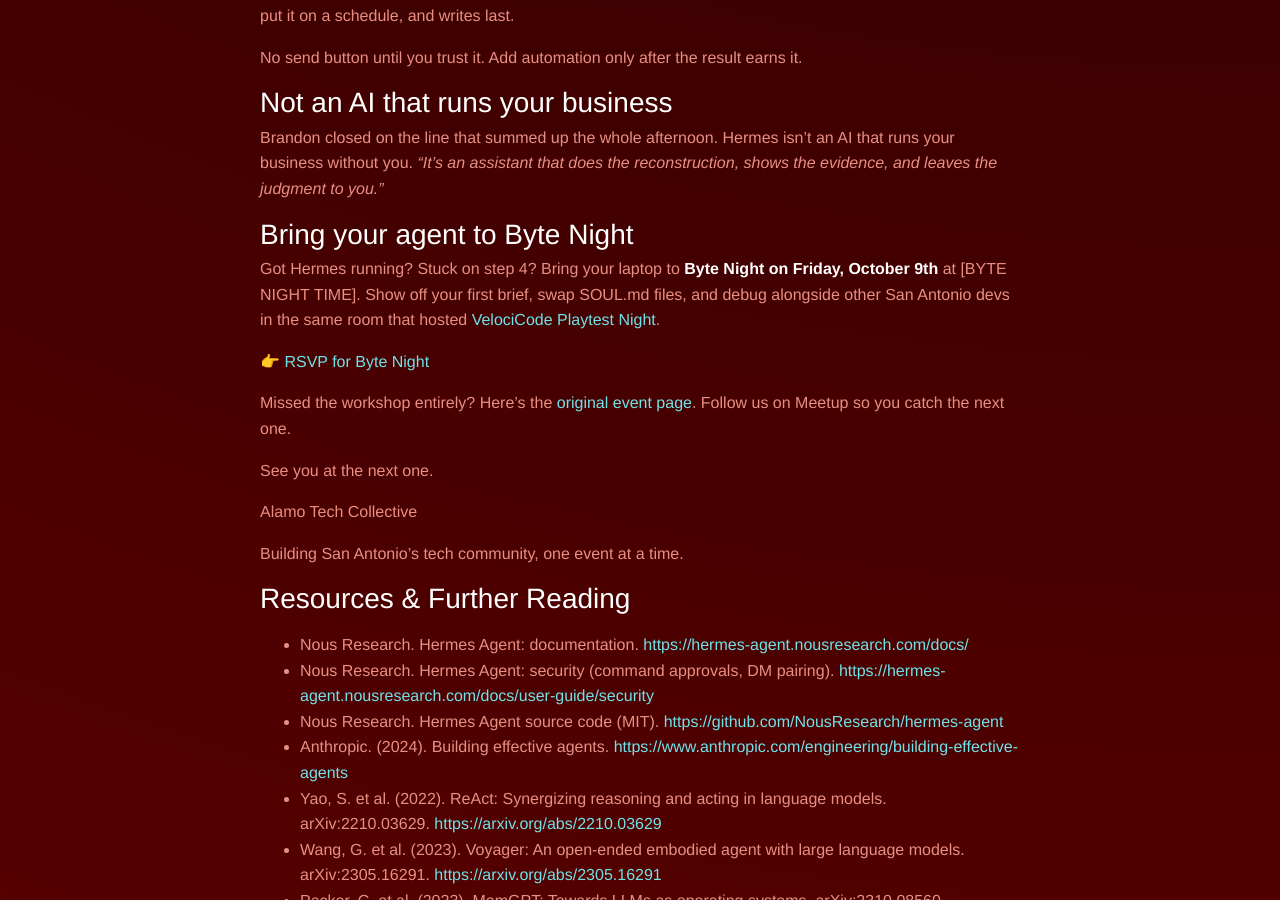
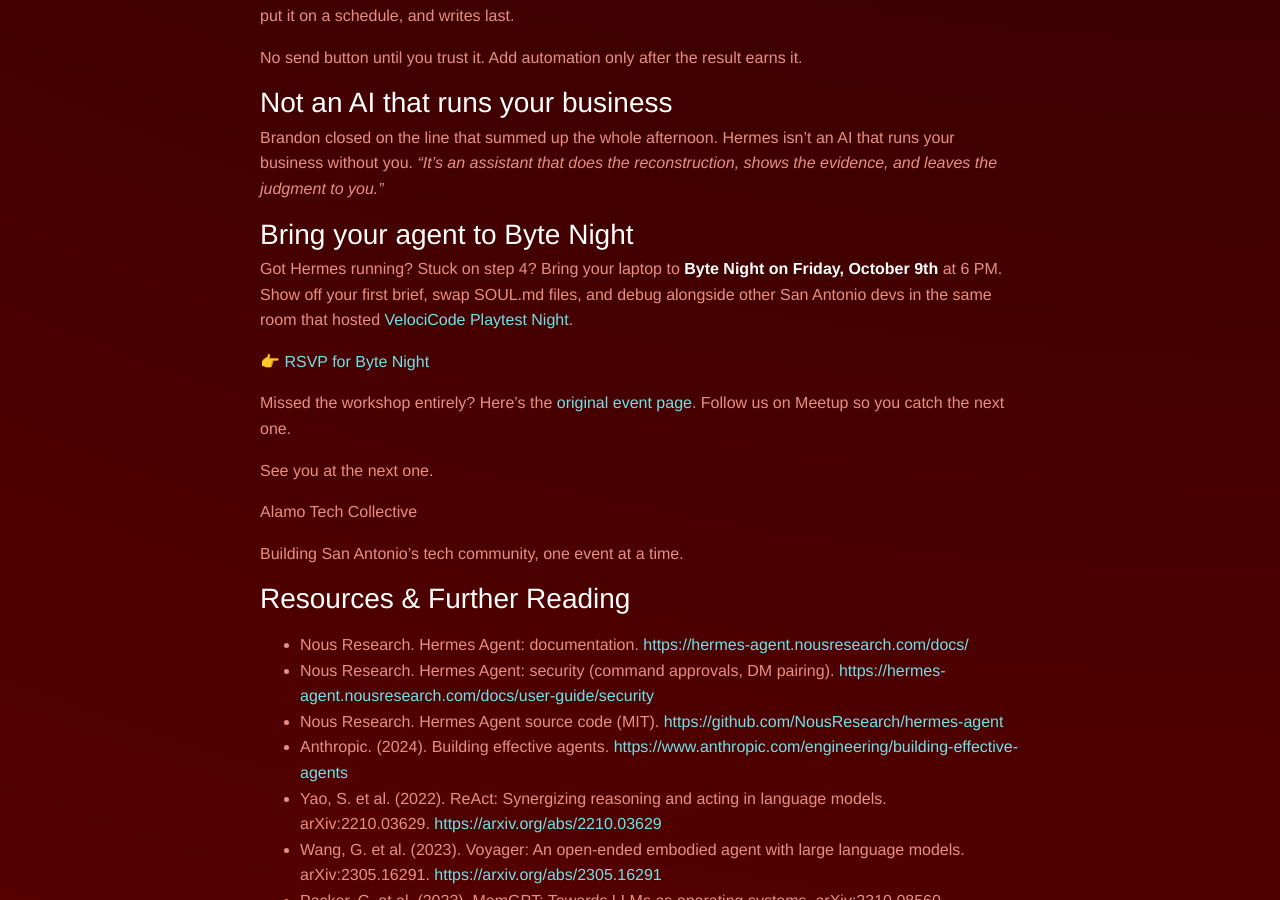
Before and after one commit to Alamo-Tech-Collective/alamo-tech-collective.github.io, a Jekyll site: the page built from _posts/2026-09-19-hermes-agent.md, in a window 1280 px wide and 900 px high, scrolled down 6954 px. Built offline with Jekyll 4.4.1, drawn with Linux system fonts in a browser that asks for light colours; nearby versions of some CDN libraries; some web fonts are replaced; some of the changed text lies outside the part shown.

Commit message:
content: fill in Byte Night time and links in Hermes Agent post

```diff
--- a/_posts/2026-09-19-hermes-agent.md
+++ b/_posts/2026-09-19-hermes-agent.md
@@ -154,9 +154,9 @@
 Brandon closed on the line that summed up the whole afternoon. Hermes isn't an AI that runs your business without you. *"It's an assistant that does the reconstruction, shows the evidence, and leaves the judgment to you."*
 
 ## Bring your agent to Byte Night
-Got Hermes running? Stuck on step 4? Bring your laptop to **Byte Night on Friday, October 9th** at [BYTE NIGHT TIME]. Show off your first brief, swap SOUL.md files, and debug alongside other San Antonio devs in the same room that hosted <a href="{% post_url 2026-07-28-velocicode-playtest-night %}">VelociCode Playtest Night</a>.
+Got Hermes running? Stuck on step 4? Bring your laptop to **Byte Night on Friday, October 9th** at 6 PM. Show off your first brief, swap SOUL.md files, and debug alongside other San Antonio devs in the same room that hosted <a href="{% post_url 2026-07-28-velocicode-playtest-night %}">VelociCode Playtest Night</a>.
 
-👉 [RSVP for Byte Night]([BYTE NIGHT MEETUP LINK])
+👉 [RSVP for Byte Night](https://www.meetup.com/alamotechcollective/events/316781097/)
 
 Missed the workshop entirely? Here's the <a href="https://www.meetup.com/alamotechcollective/events/316359316/" target="_blank" rel="noopener">original event page</a>. Follow us on Meetup so you catch the next one.
 
```
Also changed, not shown: other parts of _posts/2026-09-19-hermes-agent.md (+1 -1 lines).
